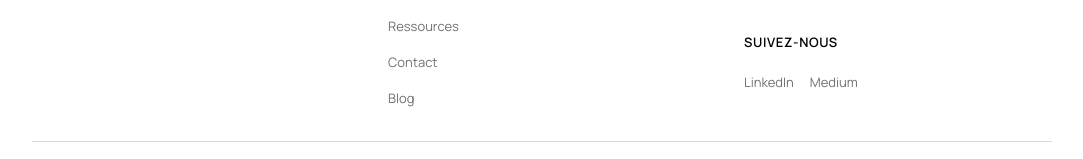
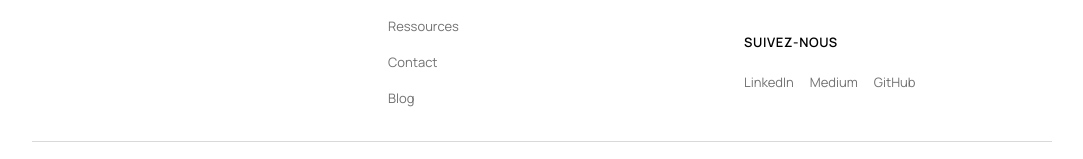
Before and after one commit to soma-studio/soma-chat, a Next.js app: page / in a window 1280 px wide. Shown: the part 3232-3391 px from the top of the page, without its empty margins (98-1181 px from the left). Built offline with nearby package versions, Linux system fonts and the light colour scheme; no server answers.

Commit message:
fix: add GitHub link to footer SOCIAL_LINKS (cross-repo harmonization)
Co-Authored-By: Claude Opus 4.6 (1M context) <noreply@anthropic.com>

```diff
--- a/src/components/Footer.tsx
+++ b/src/components/Footer.tsx
@@ -17,6 +17,7 @@ const LEGAL_LINKS = [
 const SOCIAL_LINKS = [
   { label: 'LinkedIn', href: 'https://www.linkedin.com/company/soma-studio-it' },
   { label: 'Medium', href: 'https://medium.com/@hello_48962' },
+  { label: 'GitHub', href: 'https://github.com/soma-studio' },
 ]
 
 const CALENDLY_URL = 'https://calendly.com/hello-somastudio/30min'
```
